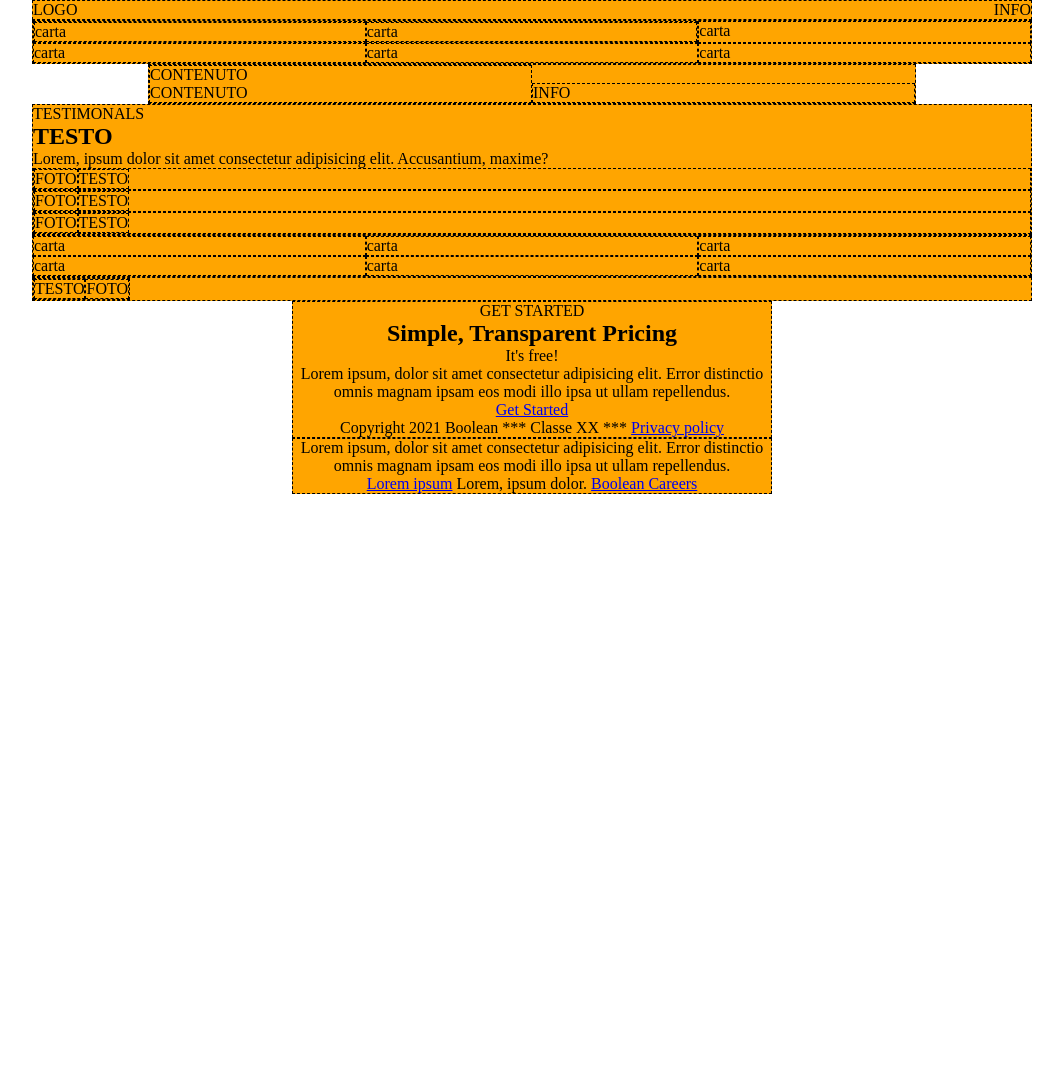
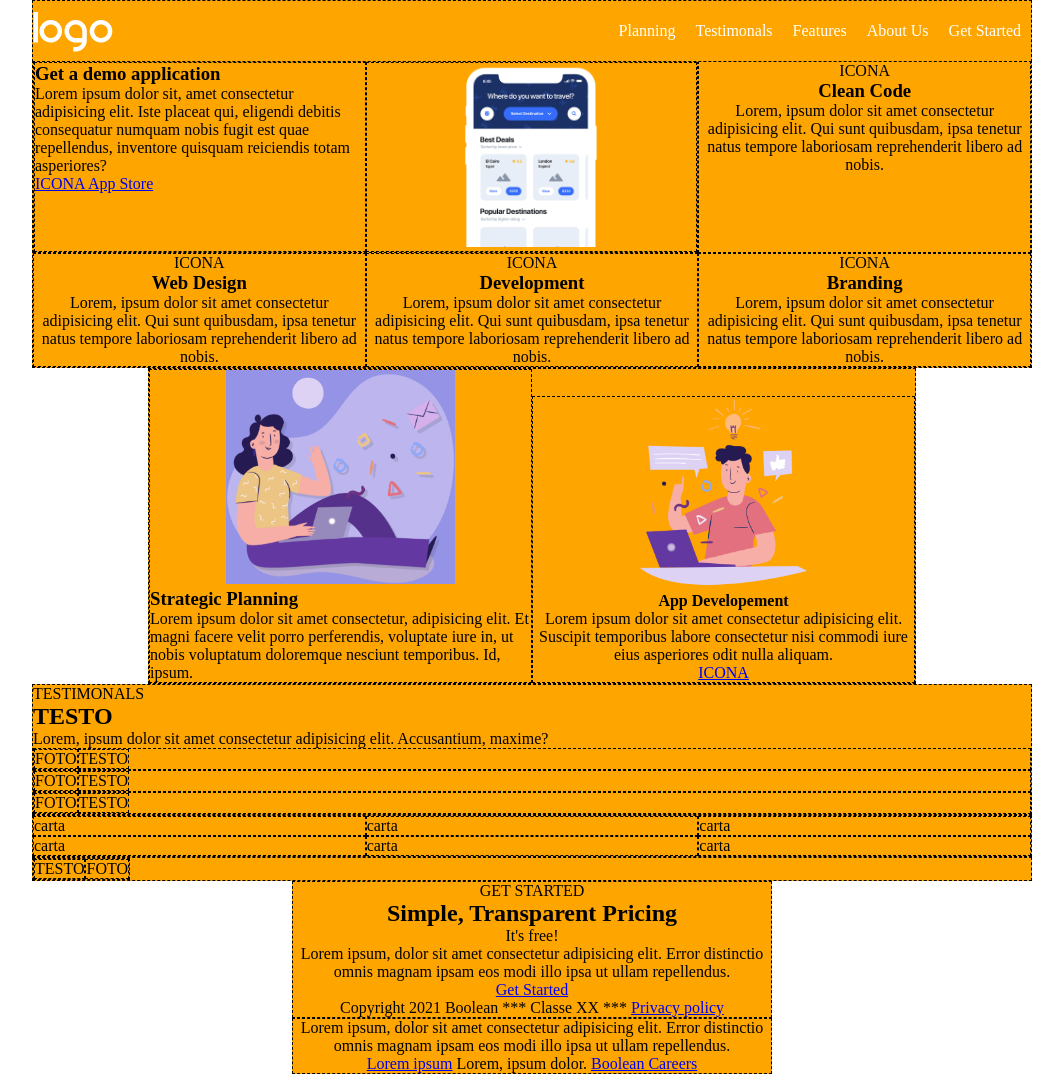
Before and after one commit to Iader-Fo/htmlcss-responsive-layout, a plain HTML site: page index.html in a window 1280 px wide. Shown: the whole page, without its empty margins (108-1171 px from the left). Before the commit the page ends 800 px from the top, so only its background shows below. Drawn offline with Linux system fonts and the light colour scheme.

Commit message:
Aggiornamento

```diff
--- a/css/style.css
+++ b/css/style.css
@@ -23,12 +23,40 @@
 
 /* HEADER */
 
+header {
+    line-height: 60px;
+    position: fixed;
+    top: 0;
+    left: 0;
+    width: 100%;
+    z-index: 10;
+}
+
 header .container{
     justify-content: space-between;
+    align-items: center;
+}
+
+header img {
+    vertical-align: middle;
+}
+
+header .container li{
+    list-style: none;
+    padding: 0 10px;
+}
+
+header .container li a{
+    text-decoration: none;
+    color: white;
 }
 
 
 /* MAIN */
+
+main{
+    margin-top: 60px;
+}
 
 /* JUMBO */
 
@@ -50,6 +78,16 @@ header .container{
     width: calc(100% / 2);
 }
 
+#jumbo .container .card:not(:first-child){
+    text-align: center;
+}
+
+#jumbo .container .cards .card img{
+    width: 50%;
+}
+
+
+
 /* PLANNING */
 
 #planning .container{
@@ -65,6 +103,17 @@ header .container{
     align-self: flex-end;
 }
 
+#planning .container .col .img_planning_1{
+    width: 60%;
+}
+
+#planning .container .col .img_planning_2{
+    width: 50%;
+}
+
+#planning .container .col > div:not(.left) {
+    text-align: center;
+}
 
 
 /* PARTNERS */
--- a/index.html
+++ b/index.html
@@ -16,10 +16,26 @@
         <section>
             <div class="container bordered flex">
                 <div>
-                    LOGO
+                    <img src="img/logo.png" alt="">
                 </div>
                 <div>
-                    INFO
+                    <ul class="flex">
+                        <li>
+                            <a href="#">Planning</a>
+                        </li>
+                        <li>
+                            <a href="#">Testimonals</a>
+                        </li>
+                        <li>
+                            <a href="#">Features</a>
+                        </li>
+                        <li>
+                            <a href="#">About Us</a>
+                        </li>
+                        <li>
+                            <a href="#">Get Started</a>
+                        </li>
+                    </ul>
                 </div>
             </div>
         </section>
@@ -31,23 +47,33 @@
             <div class="container bordered flex">
                 <div class="cards bordered flex">
                     <div class="card bordered">
-                        carta
+                        <h3>Get a demo application</h3>
+                        <p>Lorem ipsum dolor sit, amet consectetur adipisicing elit. Iste placeat qui, eligendi debitis consequatur numquam nobis fugit est quae repellendus, inventore quisquam reiciendis totam asperiores?</p>
+                        <a href="#">ICONA App Store</a>
                     </div>
                     <div class="card bordered">
-                        carta
+                        <img src="img/phone.png" alt="">
                     </div>
                 </div>
                 <div class="card bordered">
-                    carta
+                    <P>ICONA</P>
+                    <h3>Clean Code</h3>
+                    <p>Lorem, ipsum dolor sit amet consectetur adipisicing elit. Qui sunt quibusdam, ipsa tenetur natus tempore laboriosam reprehenderit libero ad nobis.</p>
                 </div>
                 <div class="card bordered">
-                    carta
+                    <P>ICONA</P>
+                    <h3>Web Design</h3>
+                    <p>Lorem, ipsum dolor sit amet consectetur adipisicing elit. Qui sunt quibusdam, ipsa tenetur natus tempore laboriosam reprehenderit libero ad nobis.</p>
                 </div>
                 <div class="card bordered">
-                    carta
+                    <P>ICONA</P>
+                    <h3>Development</h3>
+                    <p>Lorem, ipsum dolor sit amet consectetur adipisicing elit. Qui sunt quibusdam, ipsa tenetur natus tempore laboriosam reprehenderit libero ad nobis.</p>
                 </div>
                 <div class="card bordered">
-                    carta
+                    <P>ICONA</P>
+                    <h3>Branding</h3>
+                    <p>Lorem, ipsum dolor sit amet consectetur adipisicing elit. Qui sunt quibusdam, ipsa tenetur natus tempore laboriosam reprehenderit libero ad nobis.</p>
                 </div>
             </div>
         </section>
@@ -56,14 +82,22 @@
             <div class="container bordered flex">
                 <div class="col bordered">
                     <div>
-                    CONTENUTO
+                        <img class="img_planning_1" src="img/planning1.png" alt="">
                     </div>
-                    <div>
-                    CONTENUTO
+                    <div class="left">
+                        <h3>Strategic Planning</h3>
+                        <p>Lorem ipsum dolor sit amet consectetur, adipisicing elit. Et magni facere velit porro perferendis, voluptate iure in, ut nobis voluptatum doloremque nesciunt temporibus. Id, ipsum.</p>
                     </div>
                 </div>
                 <div class="col bordered">
-                    INFO
+                    <div>
+                        <img class="img_planning_2" src="img/planning2.png" alt="">
+                    </div>
+                    <div>
+                        <h4>App Developement</h4>
+                        <p>Lorem ipsum dolor sit amet consectetur adipisicing elit. Suscipit temporibus labore consectetur nisi commodi iure eius asperiores odit nulla aliquam.</p>
+                        <a href="#">ICONA</a>
+                    </div>
                 </div>
             </div>
         </section>
```
